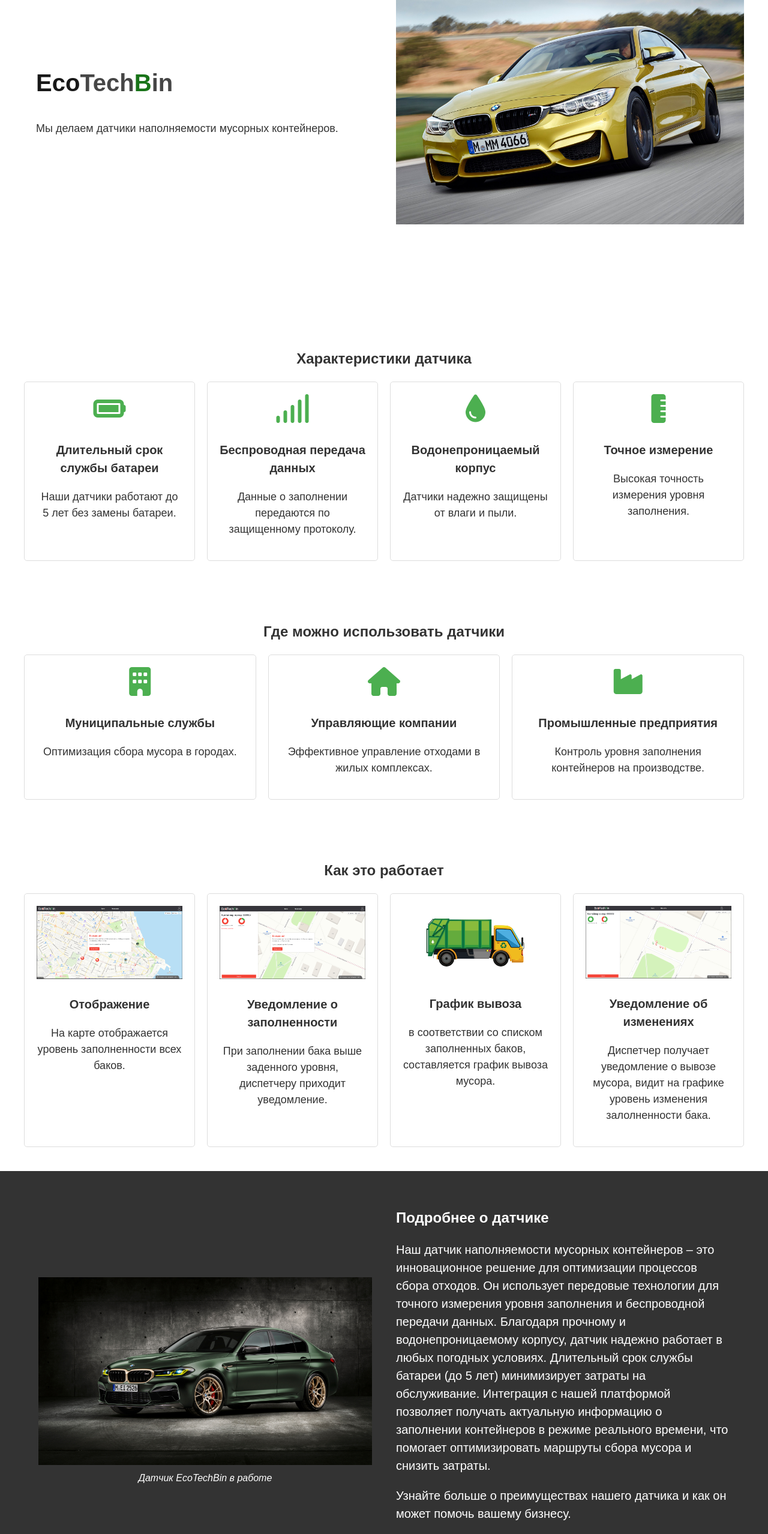
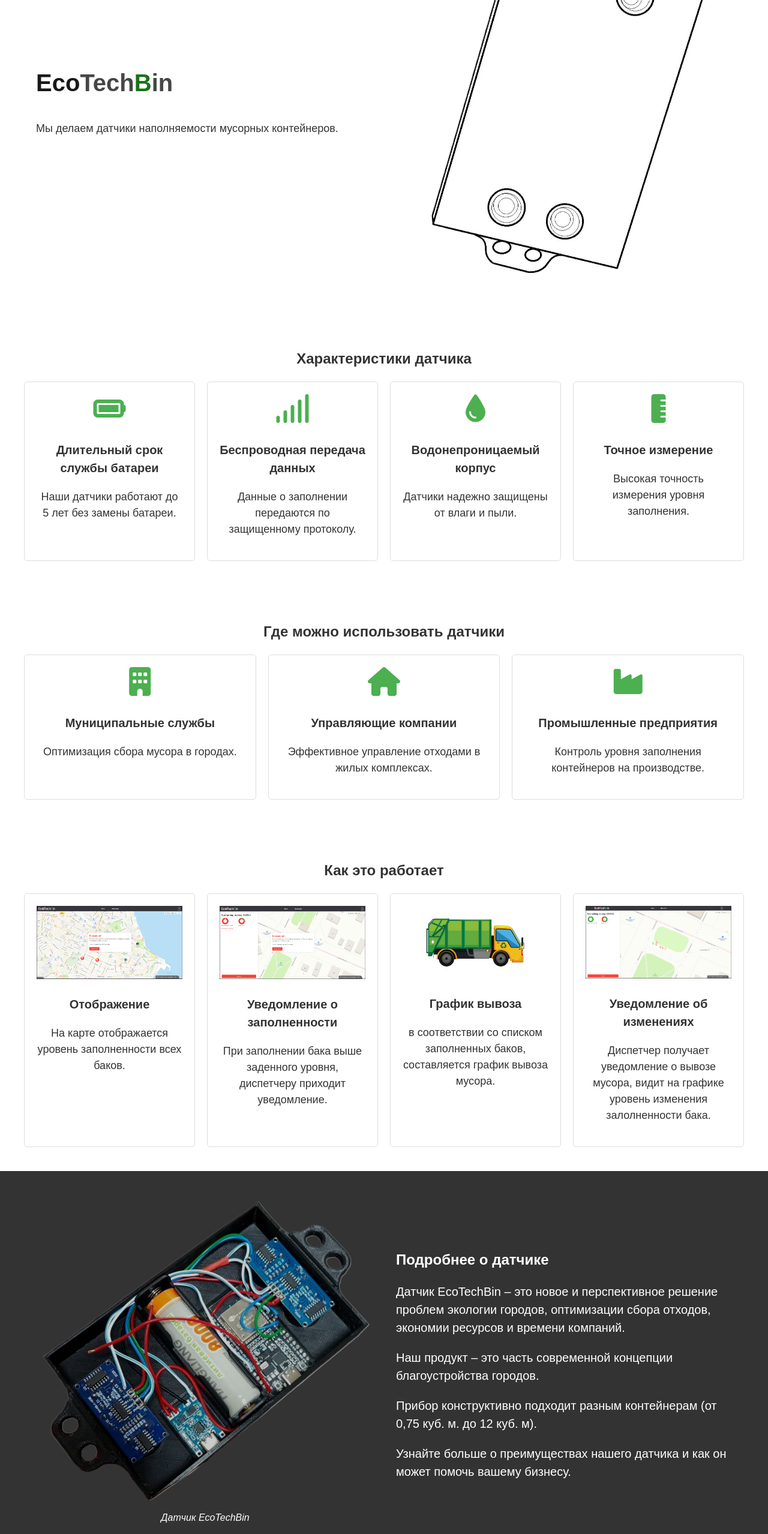
Before and after one commit to DaniilRybak/SiteNodeJsSFEDU, a website: page index.html in a window 1280 px wide. Shown: the part 240-2797 px from the top of the page at 60% size. Drawn offline with nearby package versions, Linux system fonts and the light colour scheme.

```diff
--- a/index.html
+++ b/index.html
@@ -31,7 +31,7 @@
             <p>Мы делаем датчики наполняемости мусорных контейнеров.</p>
         </div>
         <div class="about-image">
-            <img src="images for index.html/BMW1.jpg" alt="Датчик наполняемости">
+            <img src="images for index.html/BMW1.png" alt="Датчик наполняемости">
         </div>
     </section>
 
@@ -75,7 +75,6 @@
                 <h3>Промышленные предприятия</h3>
                 <p>Контроль уровня заполнения контейнеров на производстве.</p>
             </div>
-            <!-- Добавьте другие варианты применения -->
         </div>
     </section>
 
@@ -109,14 +108,15 @@
     <section id="sensor-details" class="sensor-details" data-aos="fade-up">
         <div class="sensor-details-container">
             <div class="sensor-image">
-                <img src="images for index.html/BMW2.jpg" alt="Датчик EcoTechBin">
-                <p class="image-caption">Датчик EcoTechBin в работе</p>
+                <img src="images for index.html/BMW2.png" alt="Датчик EcoTechBin">
+                <p class="image-caption">Датчик EcoTechBin</p>
             </div>
             <div class="sensor-description">
                 <h2>Подробнее о датчике</h2>
-                <p>Наш датчик наполняемости мусорных контейнеров – это инновационное решение для оптимизации процессов сбора отходов. Он использует передовые технологии для точного измерения уровня заполнения и беспроводной передачи данных.  Благодаря прочному и водонепроницаемому корпусу, датчик надежно работает в любых погодных условиях.  Длительный срок службы батареи (до 5 лет) минимизирует затраты на обслуживание.  Интеграция с нашей платформой позволяет получать актуальную информацию о заполнении контейнеров в режиме реального времени,  что помогает оптимизировать маршруты сбора мусора и снизить затраты.</p>
+                <p>Датчик EcoTechBin – это новое и перспективное решение проблем экологии городов, оптимизации сбора отходов, экономии ресурсов и времени компаний.</p>
+                <p>Наш продукт – это часть современной концепции благоустройства городов.</p>
+                <p>Прибор конструктивно подходит разным контейнерам (от 0,75 куб. м. до 12 куб. м).</p>
                 <p>Узнайте больше о преимуществах нашего датчика и как он может помочь вашему бизнесу.</p>
-                <a href="#contacts" class="learn-more-button">Узнать больше</a>
             </div>
         </div>
     </section>
@@ -155,13 +155,13 @@
                     <ul class="contact-list">
                         <li><i class="fas fa-phone"></i> +7 (961) 295-11-32</li>
                         <li><i class="fas fa-envelope"></i> info@ecotechbin.ru</li>
-                        <li><i class="fas fa-map-marker-alt"></i> г. Таганрог, ул. Ленина, д. 1</li>
+                        <li><i class="fas fa-map-marker-alt"></i> г. Таганрог, ул. Чехова 2</li>
                     </ul>
                 </div>
                 <div class="footer-col">    <!-- Изменено имя класса -->
                     <h3>Социальные сети</h3>
                     <ul class="social-links">
-                        <li><a href="https://t.me/+l3NACUqNU69iNzFi"><i class="fab fa-telegram"></i></a></li>
+                        <li><a href="https://t.me/Zdravstvuy161"><i class="fab fa-telegram"></i></a></li>
                         <li><a href="https://vk.com/zdractvy"><i class="fab fa-vk"></i></a></li>
                     </ul>
                 </div>
--- a/public/css/styleIndex.css
+++ b/public/css/styleIndex.css
@@ -61,7 +61,7 @@
 }
 
 .about-image img {
-    max-width: 100%;
+    max-width: 80%;
     height: auto;
 }
 
@@ -336,6 +336,7 @@
 @media (max-width: 768px) { /* На мобильных */
     .sensor-details-container {
         flex-direction: column; /* Картинка и описание друг под другом */
+        gap: 0;
     }
 
     .sensor-image, .sensor-description {
@@ -356,7 +357,6 @@
     .sensor-description h2{
         text-align: center;
     }
-
 }
 
 @media (min-width: 769px) { /* На мобильных */
```
Also changed, not shown: public/images for index.html/BMW1.jpg (deleted), public/images for index.html/BMW1.png (added), public/images for index.html/BMW2.jpg (deleted), public/images for index.html/BMW2.png (added).
